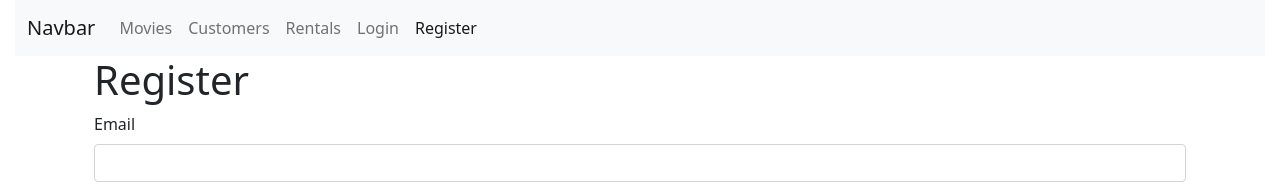
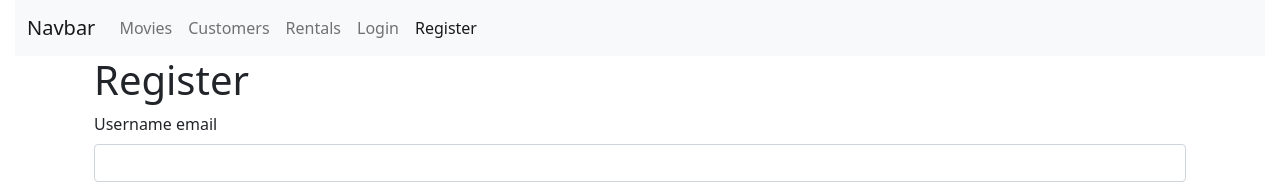
Before and after one commit to rua1hc/react-fdn-vidly-app, a React (Create React App) app: page /register in a window 1280 px wide. Shown: the top 194 px of the page. Built offline with nearby package versions, Linux system fonts and the light colour scheme.

Commit message:
s9v6-7 submit login form n handle error

```diff
--- a/src/comps/loginForm.jsx
+++ b/src/comps/loginForm.jsx
@@ -1,8 +1,11 @@
 import React from "react";
 import Joi from "joi-browser";
+import { toast } from "react-toastify";
 
 import Form from "./common/form";
 // import Input from "./common/input";
+
+import * as authService from "../services/authService";
 
 class LoginForm extends Form {
     state = {
@@ -14,7 +17,7 @@ class LoginForm extends Form {
     };
 
     schema = {
-        username: Joi.string().required().label("Username"),
+        username: Joi.string().email().required().label("Username email"),
         password: Joi.string().required().label("Password"),
     };
 
@@ -79,8 +82,20 @@ class LoginForm extends Form {
     //     this.doSubmit();
     // };
 
-    doSubmit = () => {
-        //call Ajax
+    doSubmit = async () => {
+        const { username, password } = this.state.data;
+
+        try {
+            const jsonWebToken = await authService.login(username, password);
+        } catch (ex) {
+            if (ex.response && ex.response.status === 400) {
+                const errors = { ...this.state.errors };
+                errors.username = ex.response.data;
+                this.setState({ errors });
+                // toast.error("Invalid username or password!");
+            }
+        }
+
         console.log("Submit preventDefault");
     };
 
@@ -112,7 +127,7 @@ class LoginForm extends Form {
                         onChange={this.handleChange}
                         error={errors.username}
                     /> */}
-                    {this.renderInput("username", "Username")}
+                    {this.renderInput("username", "Username email")}
                     {/* <Input
                         name="password"
                         label="Password"
--- a/src/comps/registerForm.jsx
+++ b/src/comps/registerForm.jsx
@@ -8,7 +8,7 @@ import { registerUser } from "../services/userService";
 class RegisterForm extends Form {
     state = {
         data: {
-            email: "",
+            username: "",
             password: "",
             name: "",
         },
@@ -16,7 +16,7 @@ class RegisterForm extends Form {
     };
 
     schema = {
-        email: Joi.string().email().required().label("Email"),
+        username: Joi.string().email().required().label("Email"),
         password: Joi.string().min(5).required().label("Password"),
         name: Joi.string().required().label("Username"),
     };
@@ -29,7 +29,7 @@ class RegisterForm extends Form {
         } catch (ex) {
             if (ex.response && ex.response.status === 400) {
                 const errors = { ...this.state.errors };
-                errors.email = ex.response.data;
+                errors.username = ex.response.data;
                 this.setState({ errors });
                 // toast.error("This user has already registered.");
             }
@@ -45,7 +45,7 @@ class RegisterForm extends Form {
                 <h1>Register</h1>
 
                 <form onSubmit={this.handleSubmit}>
-                    {this.renderInput("email", "Email")}
+                    {this.renderInput("username", "Username email")}
                     {this.renderInput("password", "Password", "password")}
                     {this.renderInput("name", "Name")}
                     {this.renderButton("Register")}
--- /dev/null
+++ b/src/services/authService.js
@@ -0,0 +1,8 @@
+import http from "./httpService";
+import config from "../config.json";
+
+const apiEndpoint = config.apiUrl + "/auth";
+
+export function login(email, password) {
+    return http.post(apiEndpoint, { email, password });
+}
--- a/src/services/userService.js
+++ b/src/services/userService.js
@@ -4,5 +4,10 @@ import config from "../config.json";
 const apiEndpoint = config.apiUrl + "/users";
 
 export function registerUser(user) {
-    return http.post(apiEndpoint, user);
+    // const {username:email, password, name} = user;
+    return http.post(apiEndpoint, {
+        email: user.username,
+        password: user.password,
+        name: user.name,
+    });
 }
```
